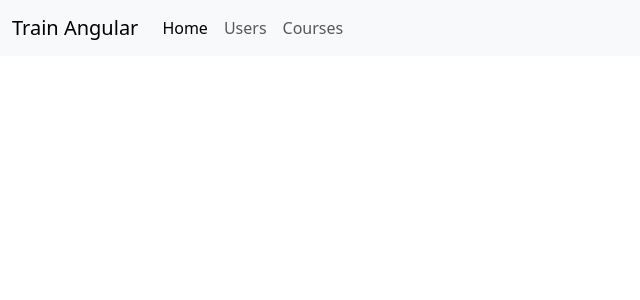
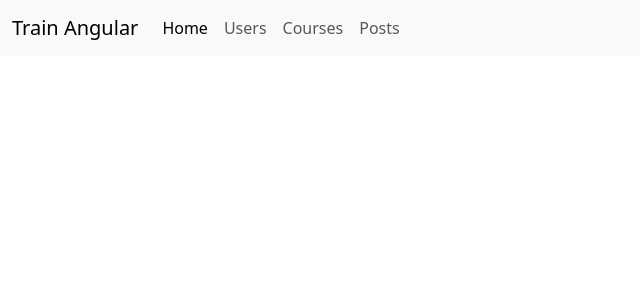
Before and after one commit to MHGalaxy/TrainAngular, an Angular app: page / in a window 1280 px wide. Shown: the top 300 px of the page, without its empty margins (0-640 px from the left). Built offline with nearby package versions, Linux system fonts and the light colour scheme.

Commit message:
first session of httpClient (get method)

```diff
--- a/src/app/app.config.ts
+++ b/src/app/app.config.ts
@@ -2,11 +2,13 @@ import { ApplicationConfig, provideBrowserGlobalErrorListeners, provideZoneChang
 import { provideRouter } from '@angular/router';
 
 import { routes } from './app.routes';
+import {provideHttpClient} from '@angular/common/http';
 
 export const appConfig: ApplicationConfig = {
   providers: [
     provideBrowserGlobalErrorListeners(),
     provideZoneChangeDetection({ eventCoalescing: true }),
-    provideRouter(routes)
+    provideRouter(routes),
+    provideHttpClient()
   ]
 };
--- a/src/app/app.routes.ts
+++ b/src/app/app.routes.ts
@@ -2,9 +2,11 @@ import {Routes} from '@angular/router';
 import {UserList} from './components/user-list/user-list';
 import {CourseList} from './components/course-list/course-list';
 import {CourseDetails} from './components/course-details/course-details';
+import {PostList} from './components/post-list/post-list';
 
 export const routes: Routes = [
   {path: 'users', component: UserList},
   {path: 'courses', component: CourseList},
   {path: 'courses/:id', component: CourseDetails},
+  {path: 'posts', component: PostList},
 ];
--- /dev/null
+++ b/src/app/components/post-list/post-list.html
@@ -0,0 +1,21 @@
+
+<table class="table table-hover table-bordered">
+  <thead>
+  <tr>
+    <th>#</th>
+    <th>Title</th>
+    <th colspan="5">Body</th>
+    <th>User id</th>
+  </tr>
+  </thead>
+  <tbody>
+    @for (post of posts; track post.id; let i = $index) {
+      <tr>
+        <td>{{ i + 1 }}</td>
+        <td>{{ post.title }}</td>
+        <td colspan="5">{{ post.body }}</td>
+        <td>{{ post.userId }}</td>
+      </tr>
+    }
+  </tbody>
+</table>
--- /dev/null
+++ b/src/app/components/post-list/post-list.ts
@@ -0,0 +1,22 @@
+import { Component } from '@angular/core';
+import {HttpClient} from '@angular/common/http';
+import {PostDto} from '../../dtos/post/post.dto';
+
+@Component({
+  selector: 'app-post-list',
+  imports: [],
+  templateUrl: './post-list.html',
+  styleUrl: './post-list.css',
+})
+export class PostList {
+
+  posts: PostDto[] = [];
+
+  constructor(protected httpClient: HttpClient) {
+    httpClient
+      .get<PostDto[]>('https://jsonplaceholder.typicode.com/posts')
+      .subscribe((result) => {
+        this.posts = result;
+      });
+  }
+}
--- /dev/null
+++ b/src/app/dtos/post/post.dto.ts
@@ -0,0 +1,6 @@
+export interface PostDto{
+  id: number;
+  title: string;
+  body: string;
+  userId: number;
+}
--- a/src/app/layout/header/header.html
+++ b/src/app/layout/header/header.html
@@ -39,6 +39,17 @@
             Courses
           </a>
         </li>
+        <li class="nav-item">
+          <a
+            class="nav-link"
+            aria-current="page"
+            [routerLink]="['posts']"
+            [routerLinkActive]="['active']"
+            [routerLinkActiveOptions]="{exact: true}"
+          >
+            Posts
+          </a>
+        </li>
       </ul>
     </div>
   </div>
```
Also changed, not shown: src/app/components/post-list/post-list.css (added), 1 other file (tests, documents, lock files or other folders).
